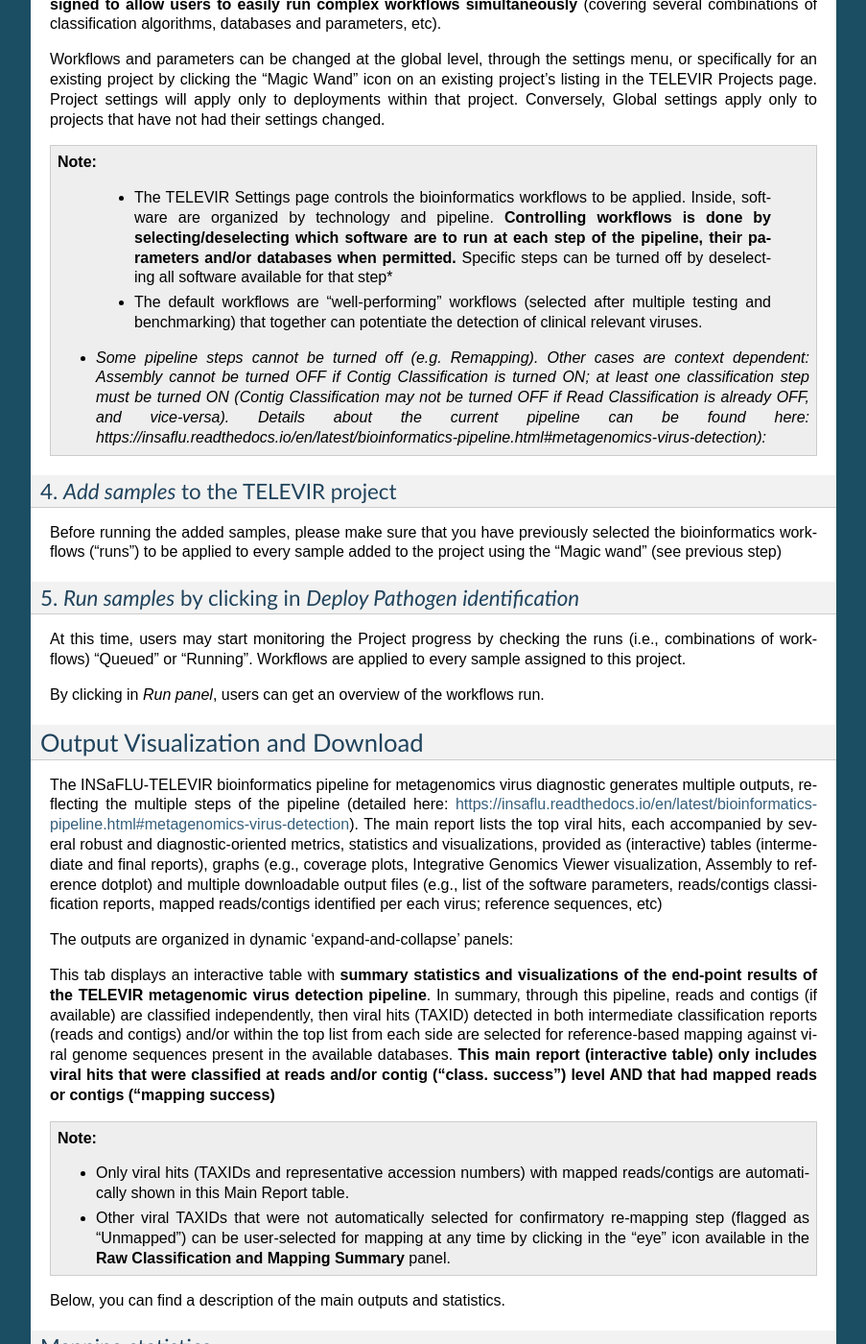
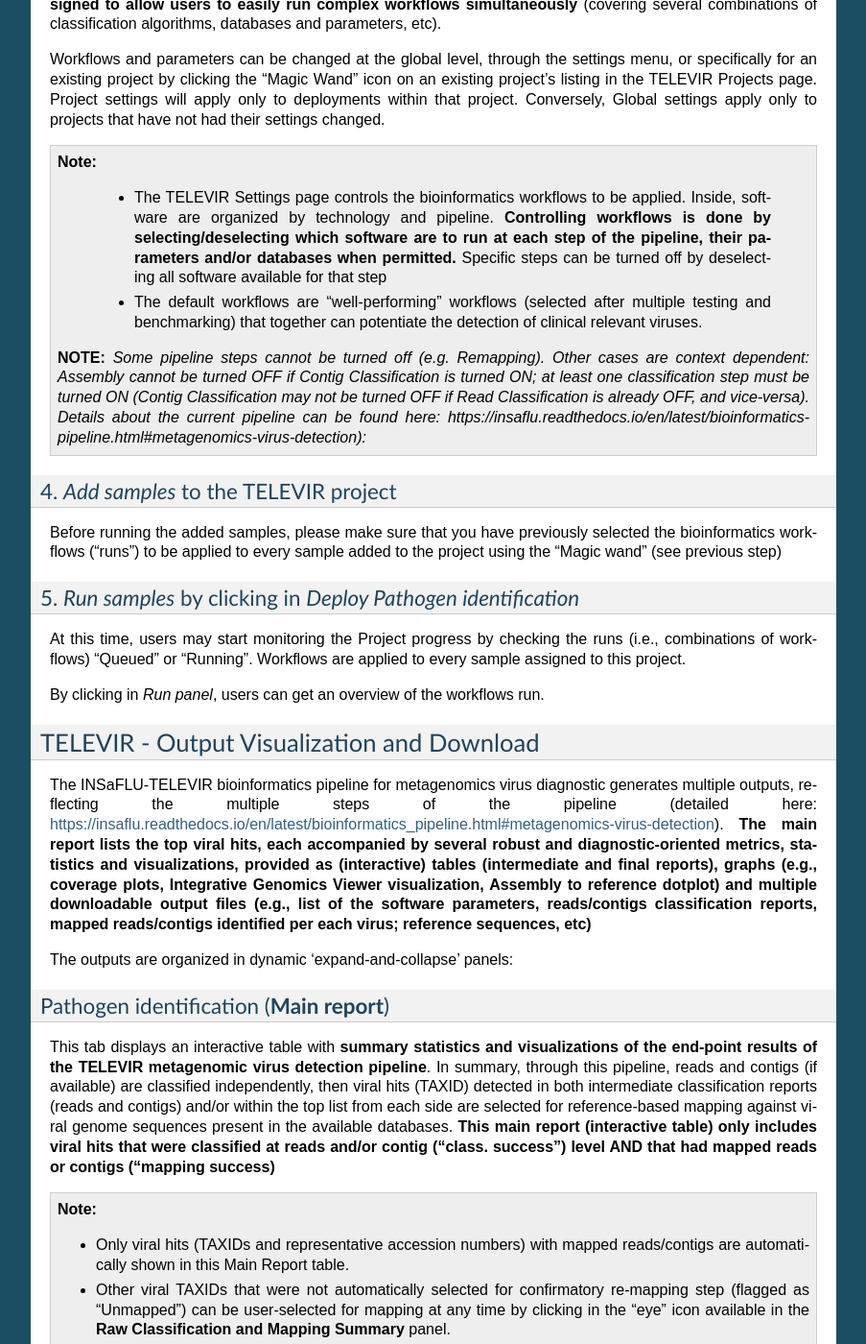
Before and after one commit to INSaFLU/insaflu_docs, a Sphinx documentation site: the page built from docs/metagenomics_virus_detection.rst, in a window 1280 px wide and 1400 px high, scrolled down 950 px. Shown: the whole window at 96% size, without its empty margins (198-1101 px from the left). Built offline with Sphinx 7.4.7, drawn with Linux system fonts in a browser that asks for light colours; formulas are drawn with MathJax 3; some of the changed text lies outside the part shown.

Commit message:
Correct headers

```diff
--- a/docs/metagenomics_virus_detection.rst
+++ b/docs/metagenomics_virus_detection.rst
@@ -3,7 +3,7 @@
 
 The TELEVIR  bioinformatics component of INSaFLU is a modular pipeline for the identification of viral sequences in metagenomic data (both Illumina and ONT data).
 
-It is composed of these main steps (detailed in https://insaflu.readthedocs.io/en/latest/bioinformatics-pipeline.html#metagenomics-virus-detection):
+It is composed of these main steps (detailed in https://insaflu.readthedocs.io/en/latest/bioinformatics_pipeline.html#metagenomics-virus-detection):
 
 1. Read quality analysis and improvement [optional]
 2. Viral Enrichment [optional].
@@ -43,10 +43,10 @@
 Workflows and parameters can be changed at the global level, through the settings menu, or specifically for an existing project by clicking the “Magic Wand” icon on an existing project’s listing in the TELEVIR Projects page. Project settings will apply only to deployments within that project. Conversely, Global settings apply only to projects that have not had their settings changed.
 
 .. note::
-   - The TELEVIR Settings page controls the bioinformatics workflows to be applied. Inside, software are organized by technology and pipeline. **Controlling workflows is done by selecting/deselecting which software are to run at each step of the pipeline, their parameters and/or databases when permitted.** Specific steps can be turned off by deselecting all software available for that step*
+   - The TELEVIR Settings page controls the bioinformatics workflows to be applied. Inside, software are organized by technology and pipeline. **Controlling workflows is done by selecting/deselecting which software are to run at each step of the pipeline, their parameters and/or databases when permitted.** Specific steps can be turned off by deselecting all software available for that step
    - The default workflows are “well-performing” workflows (selected after multiple testing and benchmarking) that together can potentiate the detection of clinical relevant viruses.
 
- * *Some pipeline steps cannot be turned off (e.g. Remapping). Other cases are context dependent: Assembly cannot be turned OFF if Contig Classification is turned ON; at least one classification step must be turned ON (Contig Classification may not be turned OFF if Read Classification is already OFF, and vice-versa). Details about the current pipeline can be found here: https://insaflu.readthedocs.io/en/latest/bioinformatics-pipeline.html#metagenomics-virus-detection):*
+ **NOTE:** *Some pipeline steps cannot be turned off (e.g. Remapping). Other cases are context dependent: Assembly cannot be turned OFF if Contig Classification is turned ON; at least one classification step must be turned ON (Contig Classification may not be turned OFF if Read Classification is already OFF, and vice-versa). Details about the current pipeline can be found here: https://insaflu.readthedocs.io/en/latest/bioinformatics-pipeline.html#metagenomics-virus-detection):*
 
 
 4. *Add samples* to the TELEVIR project
@@ -62,16 +62,16 @@
 By clicking in *Run panel*, users can get an overview of the workflows run.
 
 
-Output Visualization and Download
-++++++++++++++++++++++++++++++++++
+TELEVIR - Output Visualization and Download
+++++++++++++++++++++++++++++++++++++++++++++
 
-The INSaFLU-TELEVIR bioinformatics pipeline for metagenomics virus diagnostic generates multiple outputs, reflecting the multiple steps of the pipeline (detailed here: https://insaflu.readthedocs.io/en/latest/bioinformatics-pipeline.html#metagenomics-virus-detection). The main report lists the top viral hits, each accompanied by several robust and diagnostic-oriented metrics, statistics and visualizations, provided as (interactive) tables (intermediate and final reports), graphs (e.g., coverage plots, Integrative Genomics Viewer visualization, Assembly to reference dotplot) and multiple downloadable output files (e.g., list of the software parameters, reads/contigs classification reports, mapped reads/contigs identified per each virus; reference sequences, etc)
+The INSaFLU-TELEVIR bioinformatics pipeline for metagenomics virus diagnostic generates multiple outputs, reflecting the multiple steps of the pipeline (detailed here: https://insaflu.readthedocs.io/en/latest/bioinformatics_pipeline.html#metagenomics-virus-detection). **The main report lists the top viral hits, each accompanied by several robust and diagnostic-oriented metrics, statistics and visualizations, provided as (interactive) tables (intermediate and final reports), graphs (e.g., coverage plots, Integrative Genomics Viewer visualization, Assembly to reference dotplot) and multiple downloadable output files (e.g., list of the software parameters, reads/contigs classification reports, mapped reads/contigs identified per each virus; reference sequences, etc)**
 
 The outputs are organized in dynamic 'expand-and-collapse' panels:
 
 
 Pathogen identification (**Main report**)
------------------------------------------
+...........................................
 
 This tab displays an interactive table with **summary statistics and visualizations of the end-point results of the TELEVIR metagenomic virus detection pipeline**. In summary, through this pipeline, reads and contigs (if available) are classified independently, then viral hits (TAXID) detected in both intermediate classification reports (reads and contigs) and/or within the top list from each side are selected for reference-based mapping against viral genome sequences present in the available databases. **This main report (interactive table) only includes viral hits that were classified at reads and/or contig (“class. success”) level AND that had mapped reads or contigs (“mapping success)**
 
@@ -83,8 +83,8 @@
 
 Below, you can find a description of the main outputs and statistics.
 
-Mapping statistics
-...................
+**Mapping statistics**
+----------------------
 
 - **Cov (%)**: horizontal coverage (i.e., percentage of the reference sequence covered)
 - **Depth**: mean depth of coverage throughout the whole genome
@@ -107,8 +107,8 @@
 
 
 
-Mapping plots and output files
-..............................
+**Mapping plots and output files**
+-----------------------------------
 
 By clicking in a TAXID description, user can visualize/download multiple outputs regarding:
 
@@ -134,7 +134,7 @@
 
 
 Guide for report interpretation
-................................
+--------------------------------
 
 **Interpretation of metagenomics virus detection data is not a trivial task (even for users with expertise in virology and/or bioinformatics)**. In order to facilitate output interpretation and decision-making on the part of users, TELEVIR runs culminate in user-oriented reports with a list of the top viral hits, each accompanied by several robust and diagnostic-oriented metrics (described above). Here, **we provide some guidance on how to interpret TELEVIR reports and exclude/confirm viral hits**, by exemplifying “expected” metric profiles (or combination of profiles) when there are differents levels of evidence for the virus presence:
 
@@ -175,12 +175,12 @@
 
 
 Intermediate outputs
----------------------
+...........................................
 
 Multiple intermediate outputs and statistics are available by clicking in the following 'expand-and-collapse' panels:
 
 Pre-processing: **Viral Enrichment** and/or **Host depletion**
-..............................................................
+---------------------------------------------------------------
 
 This tab provides an overview on the number of reads filtered during the **Viral enrichment** and/or **Host depletion** steps of the metagenomics virus detection pipeline.
 
@@ -191,20 +191,20 @@
 
 
 **Assembly**
-............
+---------------------------------------------------------------
 
 This tab provides an overview on **de novo** assembly step (thi steps uses the reads retained after the "Viral enrichment" and/or "Host depletion" steps).
 
 Filtered contigs are provided for download (fasta.gz format).
 
 **Reads and Contigs classification**
-....................................
+---------------------------------------------------------------
 
 This tab provides **reads and/or contigs classification reports** (tsv format) with the list of viral hits (TAXID and representative accession numbers) detected after the intermediate screening  against viral sequence databases. The two reports are merged to select the top viral hits to be automatically subjected to confirmatory re-mapping (see next steps). These reports are also compiled in the **Raw Classification and Mapping Summary** panel (below).
 
 
 **Remapping** of the viral sequences against selected reference genome sequences.
-.................................................................................
+-------------------------------------------------------------------------------------
 
 Reads (and contigs) are mapped against  representative genome sequences of the top viral hits identified in the previous step.
 
@@ -213,7 +213,7 @@
 
 
 **Raw Classification and Mapping Summary**
-.................................................................................
+-----------------------------------------------------------------------
 
 This table lists all viral hits (TAXID and representative accession numbers) detected during the intermediate step of **Reads and Contigs Classification** (see above), indicating if they were (or not) automatically selected for confirmatory re-mapping.
 
```
Also changed, not shown: other parts of docs/metagenomics_virus_detection.rst (+1 -1 lines).
